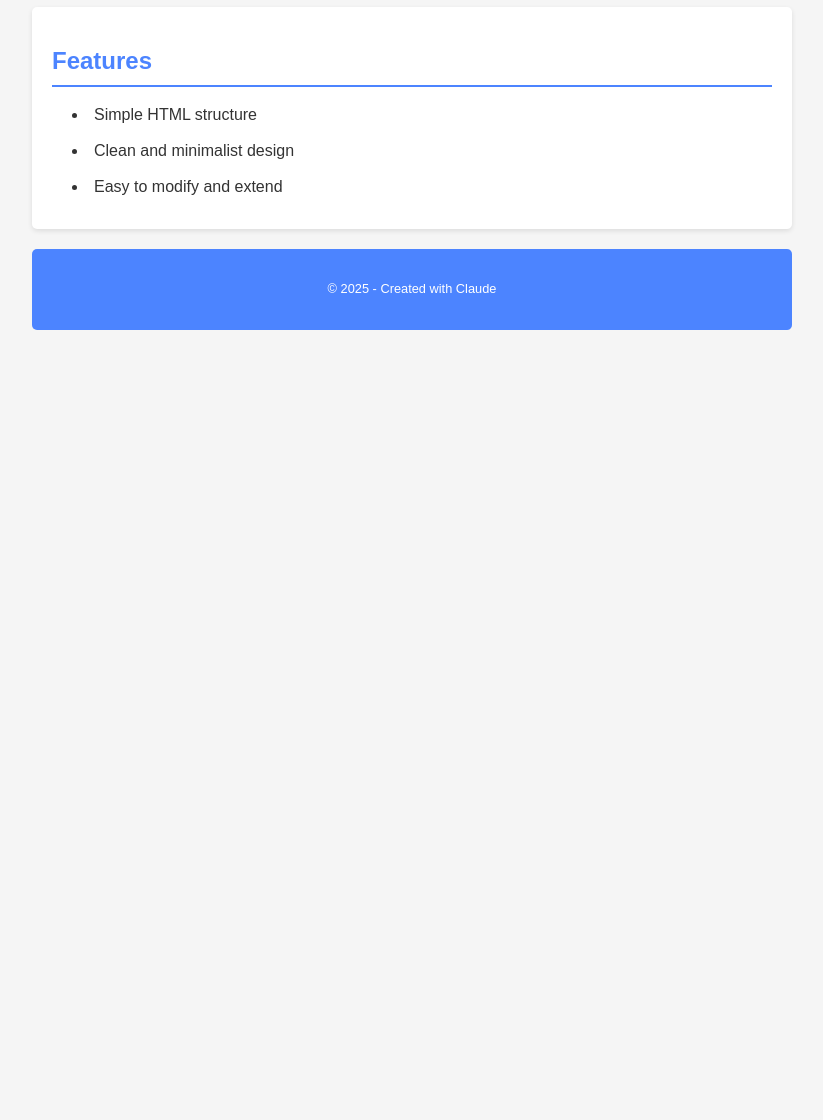
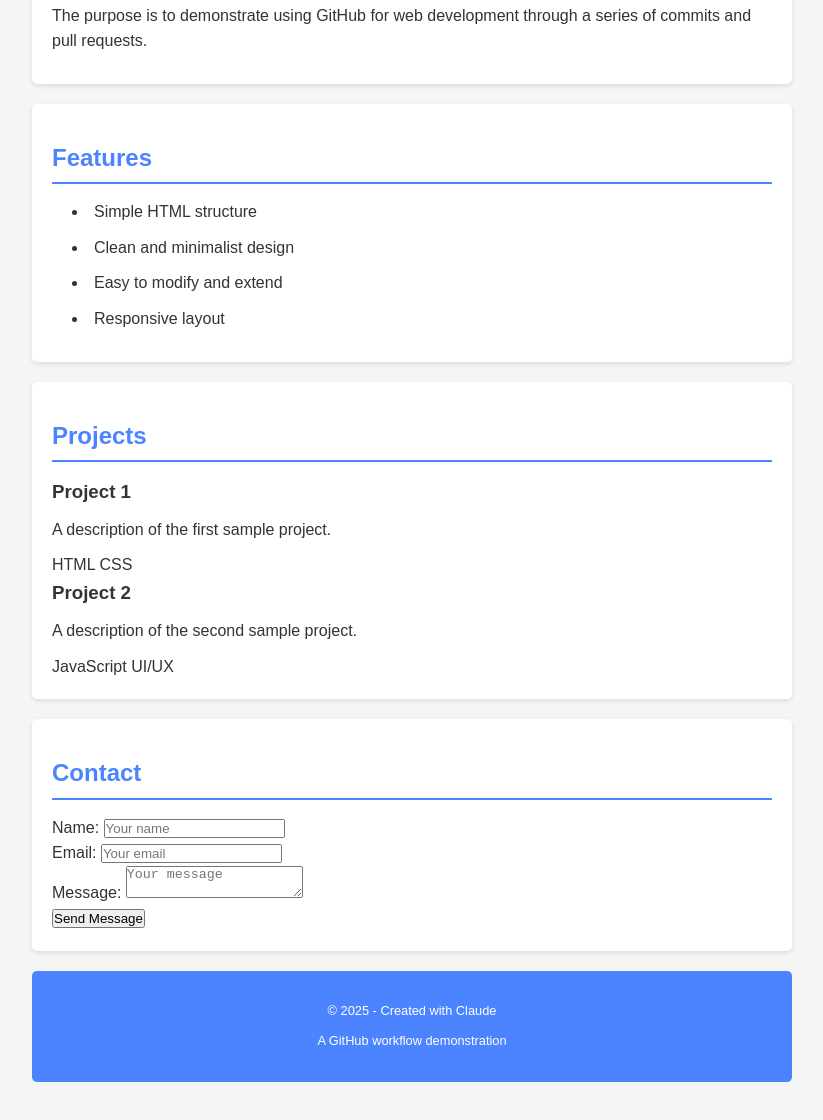
Before and after one commit to prajitreddy/claude-mcp-test, a plain HTML site: page index.html in a window 1280 px wide. Shown: the part 318-1438 px from the top of the page, without its empty margins (228-1051 px from the left). Before the commit the page ends 800 px from the top, so only its background shows below. Drawn offline with Linux system fonts and the light colour scheme.

Commit message:
Add Projects and Contact sections as requested in issue #1

```diff
--- a/index.html
+++ b/index.html
@@ -9,23 +9,71 @@
 <body>
     <header>
         <h1>Hello GitHub!</h1>
+        <p>A simple demonstration website</p>
     </header>
     <main>
         <section>
             <h2>About This Project</h2>
             <p>This is a simple HTML page created as part of a GitHub workflow test.</p>
+            <p>The purpose is to demonstrate using GitHub for web development through a series of commits and pull requests.</p>
         </section>
+
         <section>
             <h2>Features</h2>
             <ul>
                 <li>Simple HTML structure</li>
                 <li>Clean and minimalist design</li>
                 <li>Easy to modify and extend</li>
+                <li>Responsive layout</li>
             </ul>
+        </section>
+
+        <!-- New Projects Section -->
+        <section class="projects">
+            <h2>Projects</h2>
+            <div class="project-grid">
+                <div class="project-card">
+                    <h3>Project 1</h3>
+                    <p>A description of the first sample project.</p>
+                    <div class="project-tags">
+                        <span>HTML</span>
+                        <span>CSS</span>
+                    </div>
+                </div>
+                <div class="project-card">
+                    <h3>Project 2</h3>
+                    <p>A description of the second sample project.</p>
+                    <div class="project-tags">
+                        <span>JavaScript</span>
+                        <span>UI/UX</span>
+                    </div>
+                </div>
+            </div>
+        </section>
+
+        <!-- New Contact Section -->
+        <section class="contact">
+            <h2>Contact</h2>
+            <form class="contact-form">
+                <div class="form-group">
+                    <label for="name">Name:</label>
+                    <input type="text" id="name" name="name" placeholder="Your name">
+                </div>
+                <div class="form-group">
+                    <label for="email">Email:</label>
+                    <input type="email" id="email" name="email" placeholder="Your email">
+                </div>
+                <div class="form-group">
+                    <label for="message">Message:</label>
+                    <textarea id="message" name="message" placeholder="Your message"></textarea>
+                </div>
+                <button type="submit">Send Message</button>
+            </form>
         </section>
     </main>
     <footer>
         <p>&copy; 2025 - Created with Claude</p>
+        <p>A GitHub workflow demonstration</p>
     </footer>
 </body>
 </html>
```
